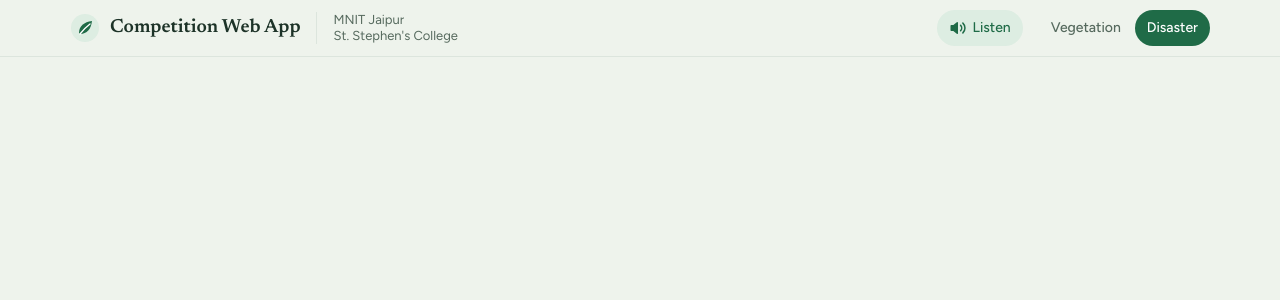
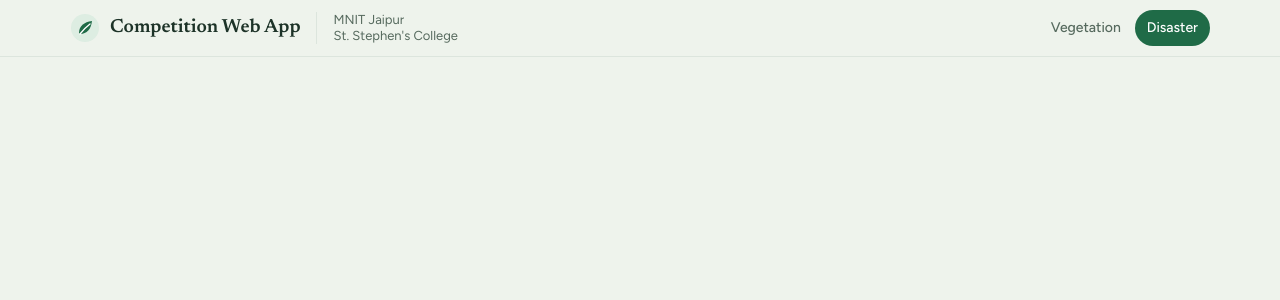
Before and after one commit to RobinSen2217/Competition-Web-App, a React (Vite) app in the folder client/: page /disaster in a window 1280 px wide. Shown: the top 300 px of the page. Built offline with nearby package versions, Linux system fonts and the light colour scheme.

Commit message:
Hide the voice guide button for now

```diff
--- a/client/src/components/layout/Nav.jsx
+++ b/client/src/components/layout/Nav.jsx
@@ -6,6 +6,9 @@ import VoiceGuide from './VoiceGuide'
 // Sticky top bar: the app logo with the partner institutions, the voice guide
 // button, and one tab per module. The tab of the page you are on is a solid
 // accent pill (NavLink also sets aria-current="page").
+
+// The "Listen" voice guide (VoiceGuide.jsx) is hidden for now; set to true to show it again.
+const SHOW_VOICE_GUIDE = false
 
 const TABS = [
   ['/', 'Vegetation'],
@@ -37,7 +40,7 @@ export default function Nav() {
             </span>
           ))}
         </span>
-        <VoiceGuide className="ml-auto" />
+        {SHOW_VOICE_GUIDE && <VoiceGuide className="ml-auto" />}
         <div className="flex gap-0.5">
           {TABS.map(([to, label]) => (
             <NavLink
```
